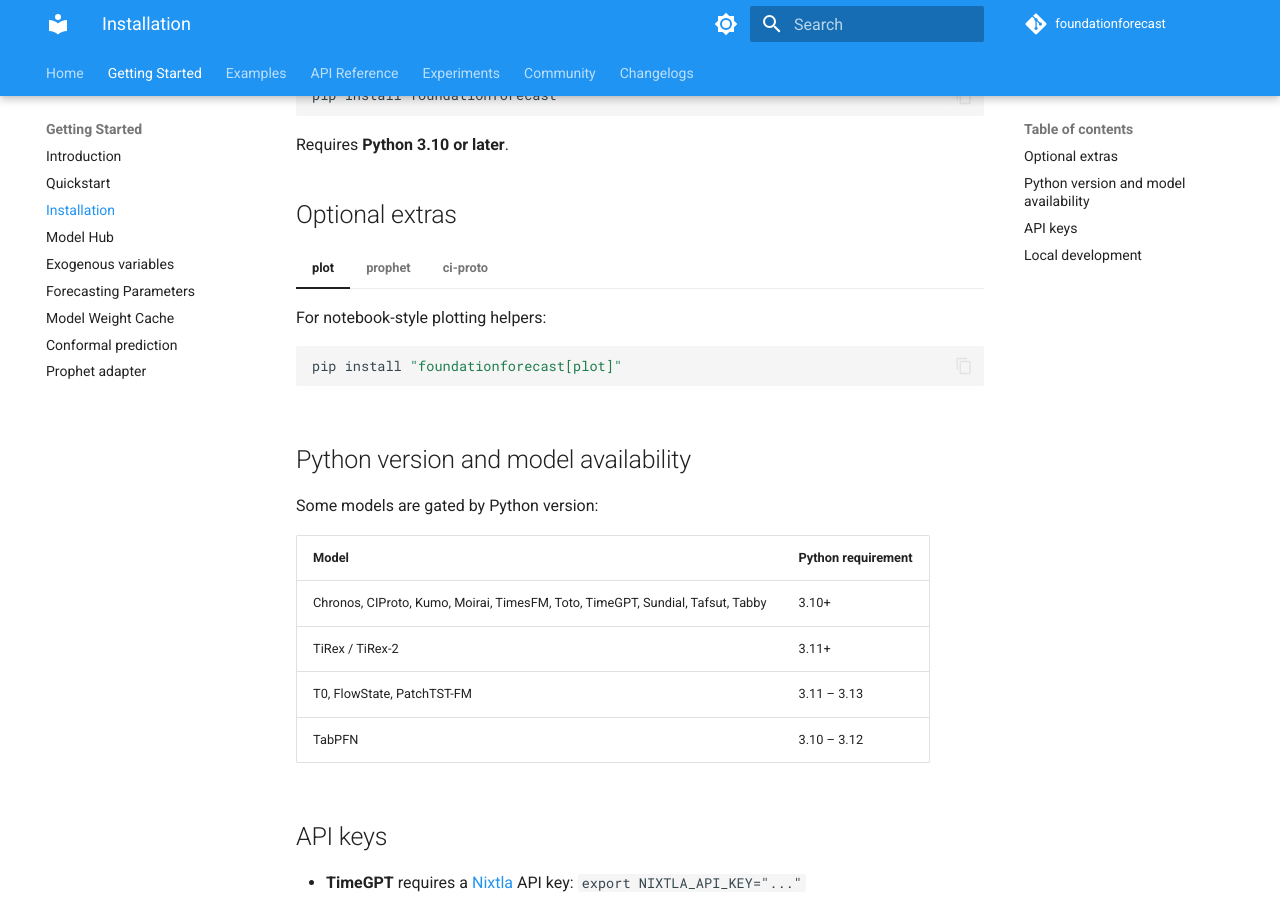
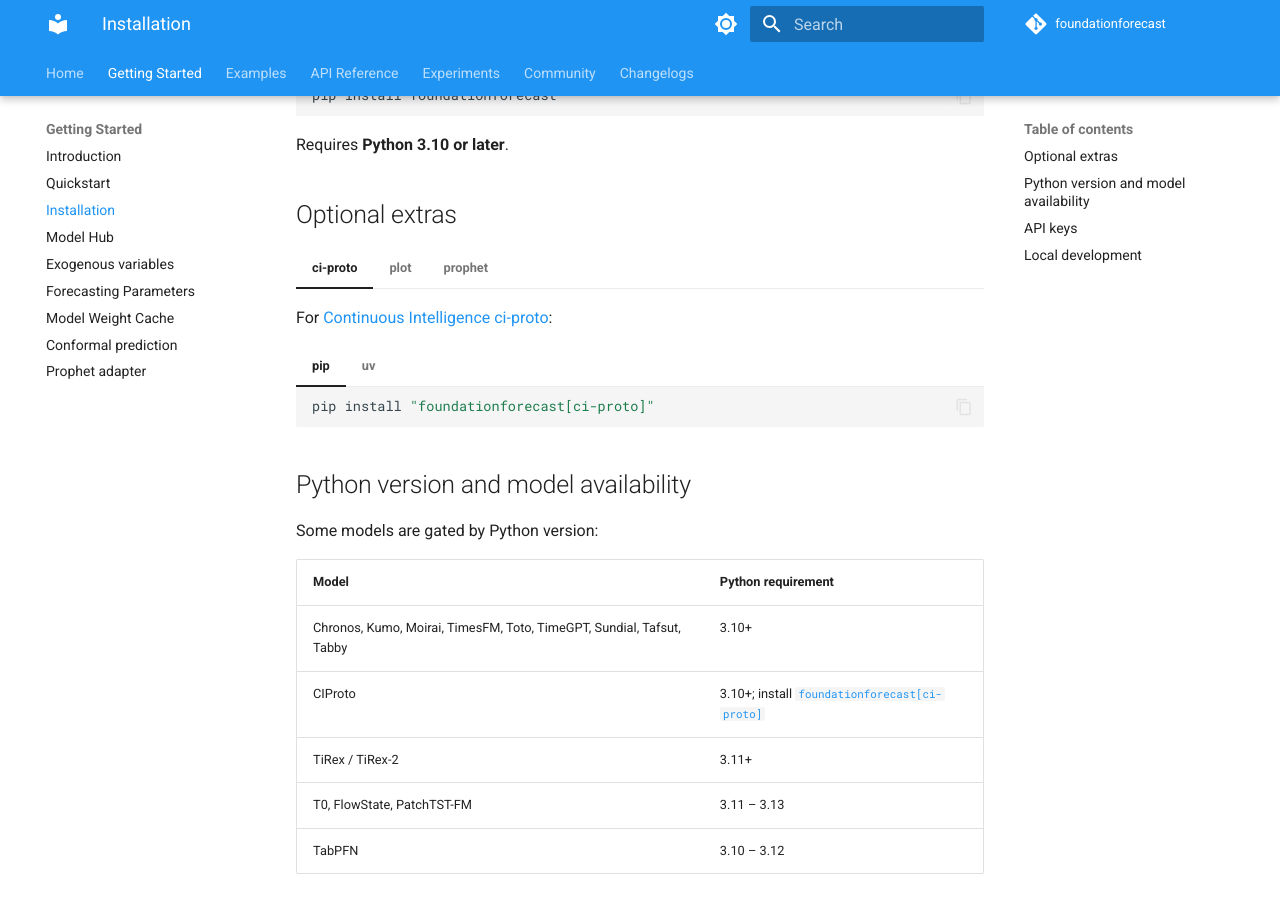
Before and after one commit to TimeCopilot/foundationforecast, an MkDocs documentation site: the page built from docs/getting-started/installation.md, in a window 1280 px wide and 900 px high, scrolled down 274 px. Built offline with MkDocs 1.6.1 and Material for MkDocs 9.7.7, drawn with Linux system fonts in a browser that asks for light colours; comment, search, counter and statistics services are not loaded.

Commit message:
fix(ciproto): address PR review on install tabs, docs order, and logo
Add is_ciproto_available for conftest, nested pip/uv optional-extra tabs,
alphabetical Chronos-before-CIProto ordering, and S3 provider logo in README.

Co-authored-by: Cursor <cursoragent@cursor.com>

````diff
--- a/docs/examples/index.md
+++ b/docs/examples/index.md
@@ -19,8 +19,8 @@ For model API details, see the [Model Hub](../model-hub.md).
 
 | Notebook | What you'll learn | Prerequisites |
 |----------|-------------------|---------------|
-| [CIProto](ci-proto-family.ipynb) | Forecast with Continuous Intelligence ci-proto (native quantiles, optional `ci-proto` extra) | Python 3.10+; GPU recommended |
 | [Chronos Family](chronos-family.ipynb) | Forecast with Chronos 1.x and 2.x checkpoints | Python 3.10+ |
+| [CIProto](ci-proto-family.ipynb) | Forecast with Continuous Intelligence ci-proto (native quantiles, optional `ci-proto` extra) | Python 3.10+; `foundationforecast[ci-proto]`; GPU recommended |
 | [TimesFM Family](timesfm-family.ipynb) | Forecast with TimesFM 1.0, 2.0, 2.5, and 3.0 with prediction intervals | Python 3.10+ |
 | [TiRex Family](tirex-family.ipynb) | Forecast with TiRex 1.0 and 2.0 | Python 3.11+ |
 | [Tabby Family](tabby-family.ipynb) | Cross-validate Tabby (`paris-noah/Tabby`) with its published GIFT-Eval inference settings | Python 3.10+ |
--- a/docs/getting-started/installation.md
+++ b/docs/getting-started/installation.md
@@ -18,33 +18,53 @@ Requires **Python 3.10 or later**.
 
 ## Optional extras
 
+=== "ci-proto"
+
+    For [Continuous Intelligence ci-proto](../model-hub.md):
+
+    === "pip"
+
+        ```bash
+        pip install "foundationforecast[ci-proto]"
+        ```
+
+    === "uv"
+
+        ```bash
+        uv add "foundationforecast[ci-proto]"
+        ```
+
 === "plot"
 
     For notebook-style plotting helpers:
 
-    ```bash
-    pip install "foundationforecast[plot]"
-    ```
+    === "pip"
+
+        ```bash
+        pip install "foundationforecast[plot]"
+        ```
+
+    === "uv"
+
+        ```bash
+        uv add "foundationforecast[plot]"
+        ```
 
 === "prophet"
 
     For the [Prophet adapter](../prophet-adapter.md):
 
-    ```bash
-    uv add "foundationforecast[prophet]"
-    # or
-    pip install "foundationforecast[prophet]"
-    ```
+    === "pip"
 
-=== "ci-proto"
+        ```bash
+        pip install "foundationforecast[prophet]"
+        ```
 
-    For [Continuous Intelligence ci-proto](../model-hub.md):
+    === "uv"
 
-    ```bash
-    uv add "foundationforecast[ci-proto]"
-    # or
-    pip install "foundationforecast[ci-proto]"
-    ```
+        ```bash
+        uv add "foundationforecast[prophet]"
+        ```
 
 ## Python version and model availability
 
@@ -52,7 +72,8 @@ Some models are gated by Python version:
 
 | Model | Python requirement |
 |-------|-------------------|
-| Chronos, CIProto, Kumo, Moirai, TimesFM, Toto, TimeGPT, Sundial, Tafsut, Tabby | 3.10+ |
+| Chronos, Kumo, Moirai, TimesFM, Toto, TimeGPT, Sundial, Tafsut, Tabby | 3.10+ |
+| CIProto | 3.10+; install [`foundationforecast[ci-proto]`](#optional-extras) |
 | TiRex / TiRex-2 | 3.11+ |
 | T0, FlowState, PatchTST-FM | 3.11 – 3.13 |
 | TabPFN | 3.10 – 3.12 |
--- a/mkdocs.yml
+++ b/mkdocs.yml
@@ -32,8 +32,8 @@ nav:
       - Conformal prediction: examples/conformal-prediction.ipynb
       - Prophet adapter: examples/prophet-adapter.ipynb
       - Family Guides:
+          - Chronos: examples/chronos-family.ipynb
           - CIProto: examples/ci-proto-family.ipynb
-          - Chronos: examples/chronos-family.ipynb
           - TimesFM: examples/timesfm-family.ipynb
           - TiRex: examples/tirex-family.ipynb
           - Tabby: examples/tabby-family.ipynb
````
Also changed, not shown: README.md (+8 -1 lines), docs/api/models/foundation/models.md (+11 -11 lines), docs/model-hub.md (+1 -1 lines), 2 other files.
